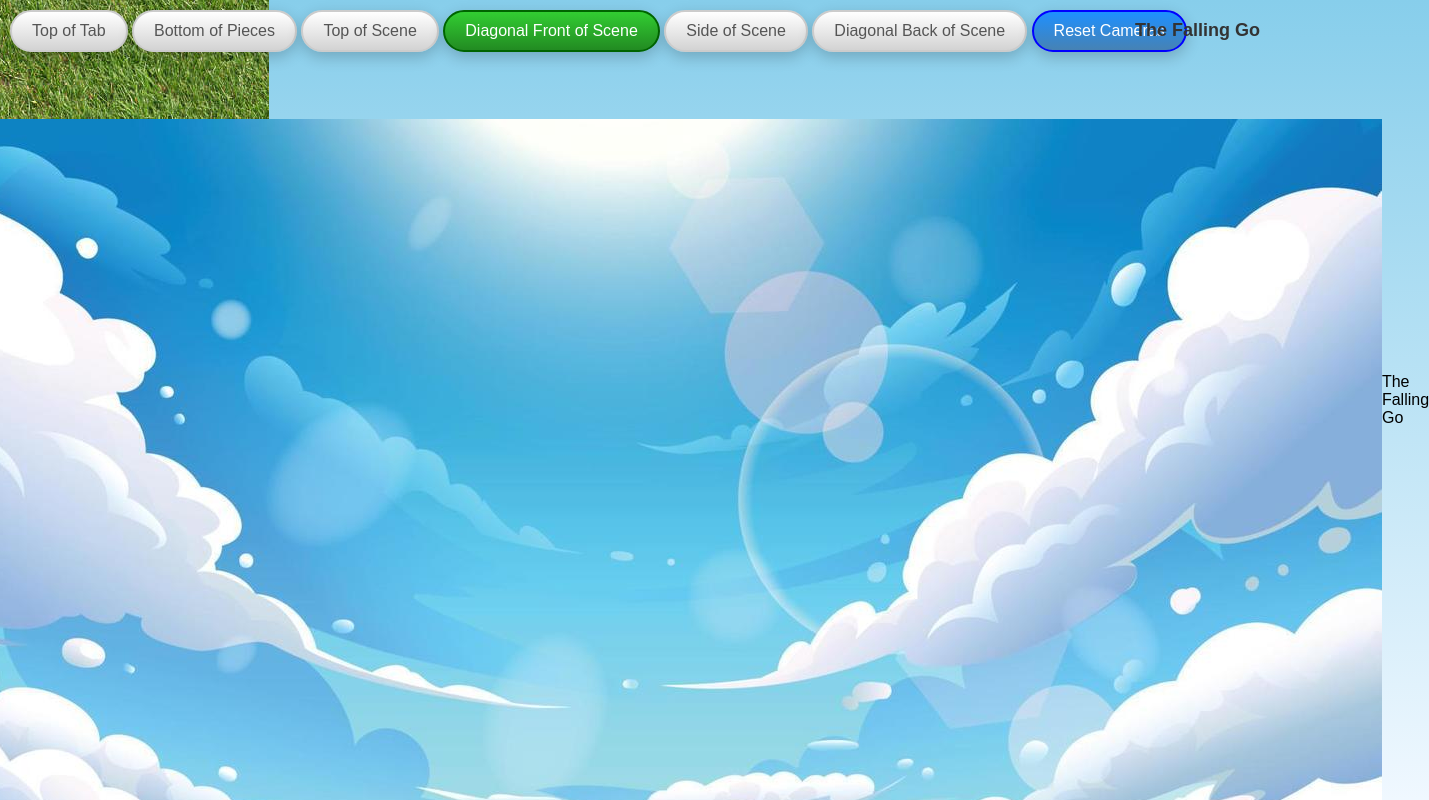
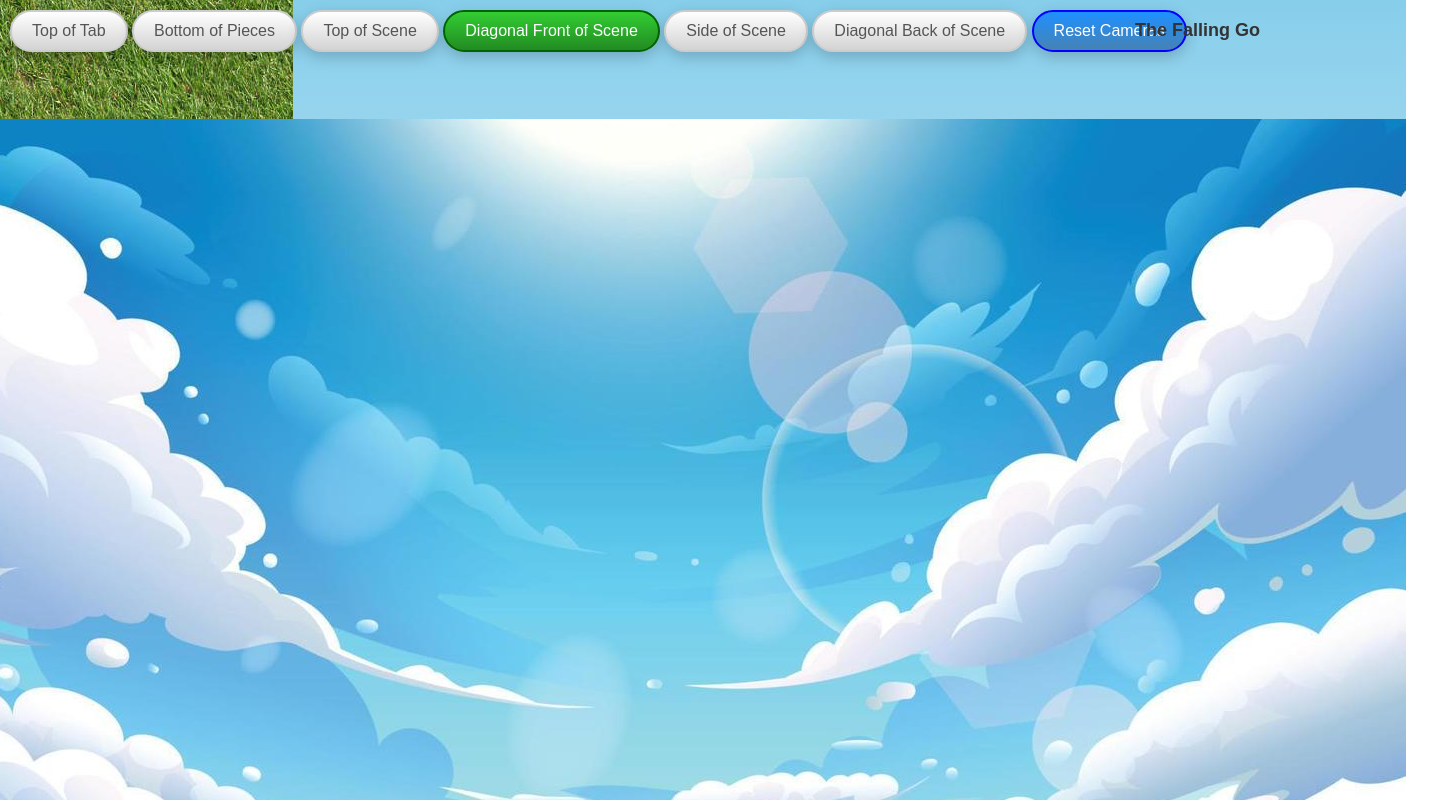
Before and after one commit to DevMayTry/a-frame, a plain HTML site: page index.html in a window 1280 px wide. Shown: the top 800 px of the page, 1429 px wide, since content can reach past the window. Drawn offline with Linux system fonts and the light colour scheme.

Commit message:
Update index.html

```diff
--- a/index.html
+++ b/index.html
@@ -82,8 +82,8 @@
         </div>
         <a-scene>
             <a-assets>
-                <img id="grass" src="./Grass0003_1_download600.jpg">
-                <img id="sky" src="./sky.jpg">
+                <img id="grass" src="https://raw.githubusercontent.com/DevMayTry/a-frame/refs/heads/main/Grass0003_1_download600.jpg">
+                <img id="sky" src="https://raw.githubusercontent.com/DevMayTry/a-frame/refs/heads/main/sky.jpg">
             </a-assets>
 
             <a-sky src="#sky" radius="500" side="double"></a-sky>
@@ -376,8 +376,5 @@
                     e = e - 0.7;
                 }
             </script>
-            <footer>
-                The Falling Go
-            </footer>
       </body>
 </html>
```
